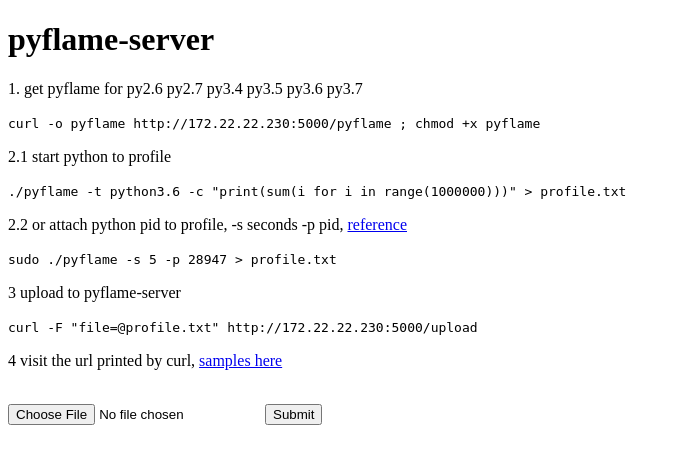
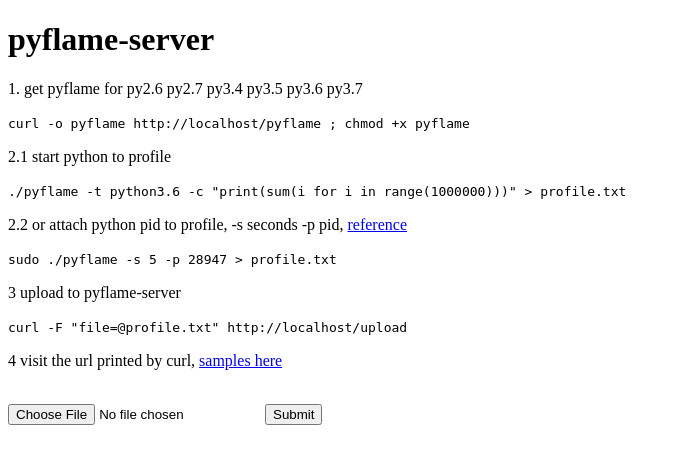
Before and after one commit to Meteorix/pyflame-server, a Flask app: page / in a window 1280 px wide. Shown: the top 464 px of the page, without its empty margins (0-680 px from the left). Run offline with Flask 2, Linux system fonts and the light colour scheme.

Commit message:
use url_root in html

```diff
--- a/templates/upload.html
+++ b/templates/upload.html
@@ -7,13 +7,13 @@
     <h1>pyflame-server</h1>
     <div>
         <p>1. get pyflame for py2.6 py2.7 py3.4 py3.5 py3.6 py3.7</p>
-        <code>curl -o pyflame http://172.22.22.230:5000/pyflame ; chmod +x pyflame</code>
+        <code>curl -o pyflame {{url_root}}pyflame ; chmod +x pyflame</code>
         <p>2.1 start python to profile</p>
         <code>./pyflame -t python3.6 -c "print(sum(i for i in range(1000000)))" > profile.txt </code>
         <p>2.2 or attach python pid to profile, -s seconds -p pid, <a href="https://pyflame.readthedocs.io/en/latest/usage.html">reference</a> </p>
         <code>sudo ./pyflame -s 5 -p 28947 > profile.txt </code>
         <p>3 upload to pyflame-server</p>
-        <code>curl -F "file=@profile.txt" http://172.22.22.230:5000/upload</code>
+        <code>curl -F "file=@profile.txt" {{url_root}}upload</code>
         <p>4 visit the url printed by curl, <a href="http://172.22.22.230:5000/svg">samples here</a></p>
     </div>
     <br>
--- a/wsgi.py
+++ b/wsgi.py
@@ -26,7 +26,7 @@ def upload():
 
         return request.url_root + "svg/" + os.path.basename(svgpath) + "\n"
     else:
-        return render_template("upload.html")
+        return render_template("upload.html", url_root=request.url_root)
 
 
 @app.route("/svg")
```
